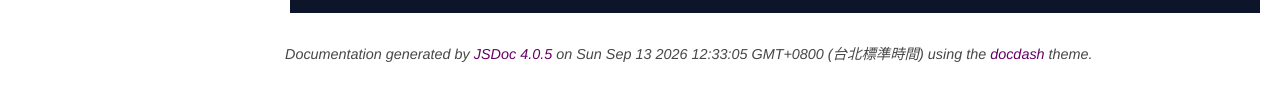
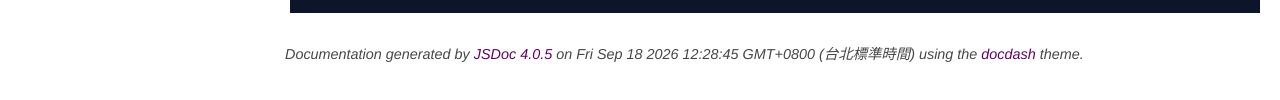
Before and after one commit to yuda-lyu/w-image-proc, a website: page docs/WImageProc.mjs.html in a window 1280 px wide. Shown: the part 680-780 px from the top of the page. Drawn offline with Linux system fonts and the light colour scheme.

Commit message:
modify: update pks

```diff
--- a/docs/WImageProc.mjs.html
+++ b/docs/WImageProc.mjs.html
@@ -85,7 +85,7 @@ export default WImageProc
 <br class="clear">
 
 <footer>
-    Documentation generated by <a href="https://github.com/jsdoc3/jsdoc">JSDoc 4.0.5</a> on Sun Sep 13 2026 12:33:05 GMT+0800 (台北標準時間) using the <a href="https://github.com/clenemt/docdash">docdash</a> theme.
+    Documentation generated by <a href="https://github.com/jsdoc3/jsdoc">JSDoc 4.0.5</a> on Fri Sep 18 2026 12:28:45 GMT+0800 (台北標準時間) using the <a href="https://github.com/clenemt/docdash">docdash</a> theme.
 </footer>
 
 <script>prettyPrint();</script>
--- a/package.json
+++ b/package.json
@@ -1,10 +1,10 @@
 {
   "name": "w-image-proc",
-  "version": "1.0.18",
+  "version": "1.0.19",
   "main": "dist/w-image-proc.umd.js",
   "dependencies": {
     "sharp": "^0.35.3",
-    "wsemi": "^1.8.92"
+    "wsemi": "^1.9.0"
   },
   "devDependencies": {
     "w-package-tools": "^1.1.16"
```
Also changed, not shown: docs/base64.mjs.html (+1 -1 lines), docs/convert.mjs.html (+1 -1 lines), docs/crop.mjs.html (+1 -1 lines), docs/global.html (+1 -1 lines), docs/index.html (+1 -1 lines), docs/proc.mjs.html (+1 -1 lines), docs/resize.mjs.html (+1 -1 lines), dist/w-image-proc.umd.js, 1 other file.
